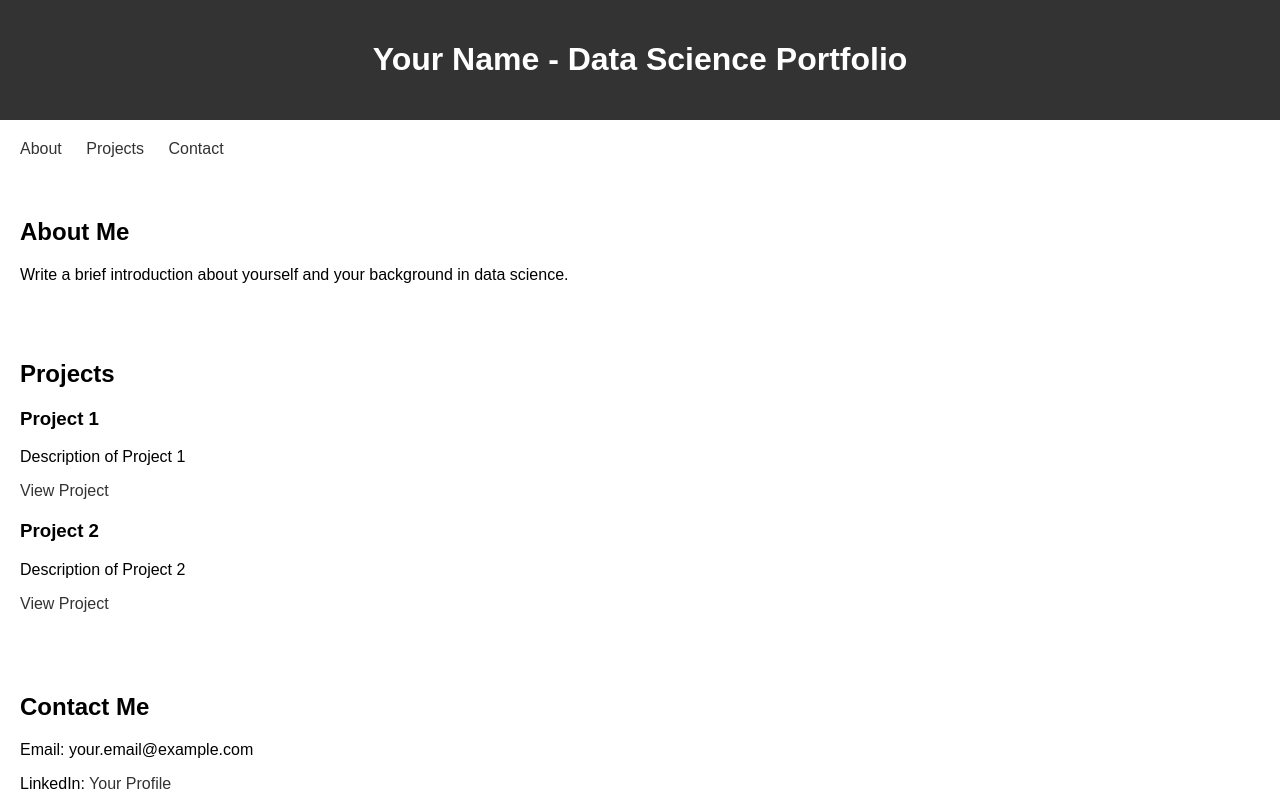
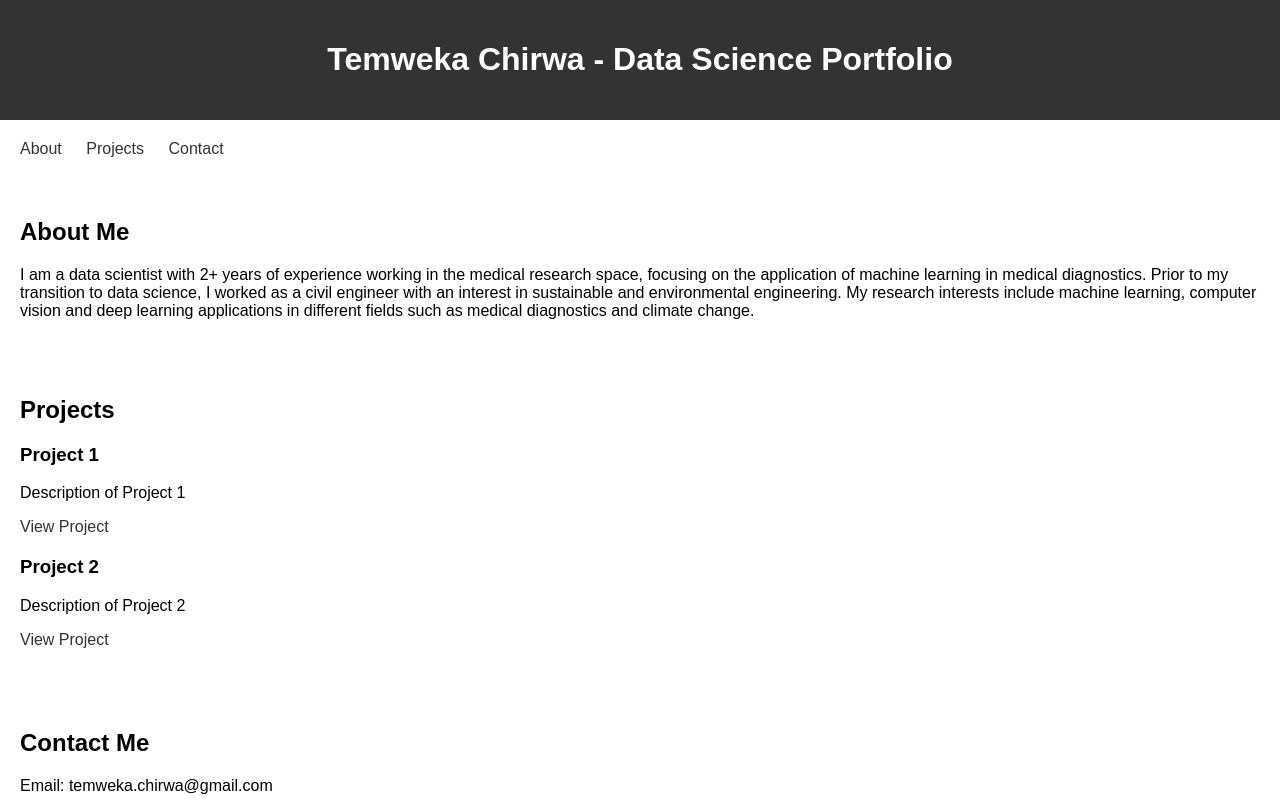
Before and after one commit to Temweka/Temweka.github.io, a plain HTML site: page index.html in a window 1280 px wide. Shown: the top 800 px of the page. Drawn offline with Linux system fonts and the light colour scheme.

Commit message:
Updating basic information

```diff
--- a/index.html
+++ b/index.html
@@ -8,7 +8,7 @@
 </head>
 <body>
     <header>
-        <h1>Your Name - Data Science Portfolio</h1>
+        <h1>Temweka Chirwa - Data Science Portfolio</h1>
     </header>
     <nav>
         <ul>
@@ -19,7 +19,12 @@
     </nav>
     <section id="about">
         <h2>About Me</h2>
-        <p>Write a brief introduction about yourself and your background in data science.</p>
+        <p>I am a data scientist with 2+ years of experience working in the medical research space,
+            focusing on the application of machine learning in medical diagnostics. Prior to my
+            transition to data science, I worked as a civil engineer with an interest in sustainable
+            and environmental engineering. My research interests include machine learning, computer
+            vision and deep learning applications in different fields such as medical diagnostics
+            and climate change.</p>
     </section>
     <section id="projects">
         <h2>Projects</h2>
@@ -39,8 +44,8 @@
     <section id="contact">
         <h2>Contact Me</h2>
         <!-- Add a contact form or simply list your contact information -->
-        <p>Email: your.email@example.com</p>
-        <p>LinkedIn: <a href="https://www.linkedin.com/yourprofile">Your Profile</a></p>
+        <p>Email: temweka.chirwa@gmail.com</p>
+        <p>LinkedIn: <a href="www.linkedin.com/in/temweka-chirwa">Your Profile</a></p>
     </section>
     <footer>
         <p>&copy; 2024 Your Name</p>
```
